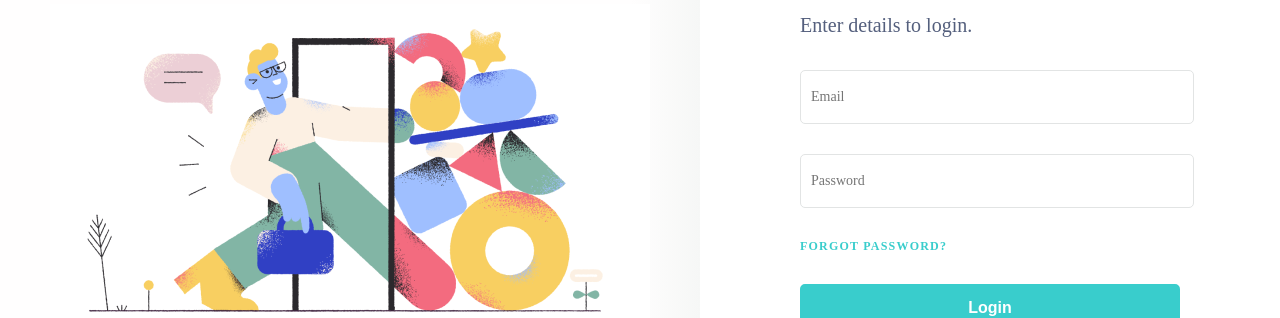
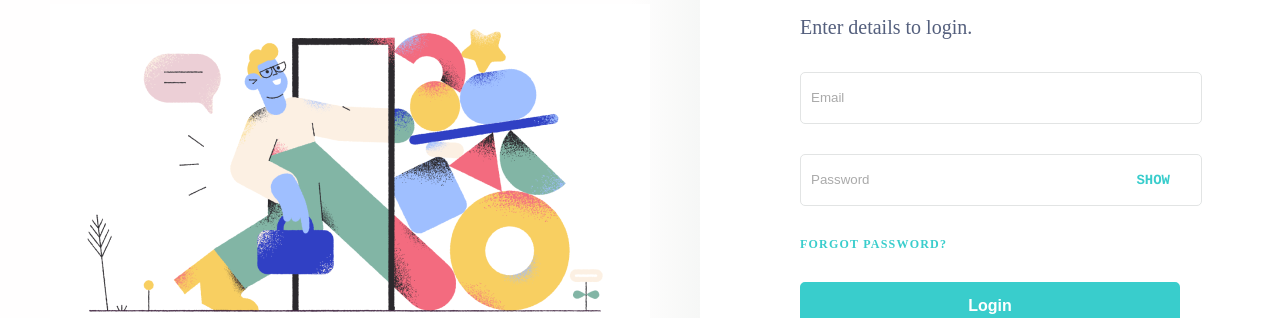
Before and after one commit to Japhetism/lendsqr, a React (Create React App) app: page / in a window 1280 px wide. Shown: the part 245-563 px from the top of the page. Built offline with nearby package versions, Linux system fonts and the light colour scheme.

Commit message:
implement show and hide password

```diff
--- a/src/component/input/index.tsx
+++ b/src/component/input/index.tsx
@@ -1,3 +1,4 @@
+import { useState } from "react";
 import "./input.scss";
 
 interface IInput {
@@ -11,14 +12,31 @@ const Input = ({
     placeholder,
     name,
 }: IInput) => {
+
+    const [showPassword, setShowPassword] = useState<boolean>(false);
+
+    const handleToggleShowPassword = () => {
+        setShowPassword(!showPassword);
+    }
+
     return (
         <div className="input-section">
             <input
                 name={name}
-                type={type}
+                type={type === "password" && showPassword ? "text" : type}
                 placeholder={placeholder}
                 className="input"
             />
+            {type === 'password' && (
+                <span
+                    className="toggle-password"
+                    onClick={handleToggleShowPassword}
+                    onKeyDown={(e) => e.key === 'Enter' && handleToggleShowPassword()}
+                    tabIndex={0}
+                >
+                    {showPassword ? 'Hide' : 'Show'}
+                </span>
+            )}
         </div>
     )
 }
--- a/src/component/input/input.scss
+++ b/src/component/input/input.scss
@@ -1,33 +1,33 @@
 .input-section {
+    position: relative;
+    width: 100%;
+    max-width: 447px;
     margin-top: 30px;
     margin-bottom: 30px;
 
     .input {
         width: 100%;
-        max-width: 447px;
         height: 50px;
+        padding: 0 10px;
         border-radius: 5px;
         border: 1px solid #e2e4e4;
-        opacity: 1;
         color: #545F7D;
-        font-family: "Avenir Next";
+
+        &::placeholder {
+            color: #aaa;
+        }
+    }
+
+    .toggle-password {
+        text-transform: uppercase;
+        position: absolute;
+        right: 10px;
+        top: 50%;
+        transform: translateY(-50%);
+        color: #39CDCC;
+        cursor: pointer;
         font-size: 14px;
-        font-weight: 400;
-        line-height: 19.12px;
-        text-align: left;
-        padding-left: 10px;
+        font-weight: 600;
+        pointer-events: all;
     }
 }
-
-@media (max-width: 768px) {
-    .input {
-        width: 100%;
-    }
-}
-
-@media (max-width: 480px) {
-    .input {
-        width: 100%;
-        font-size: 13px;
-    }
-}
```
